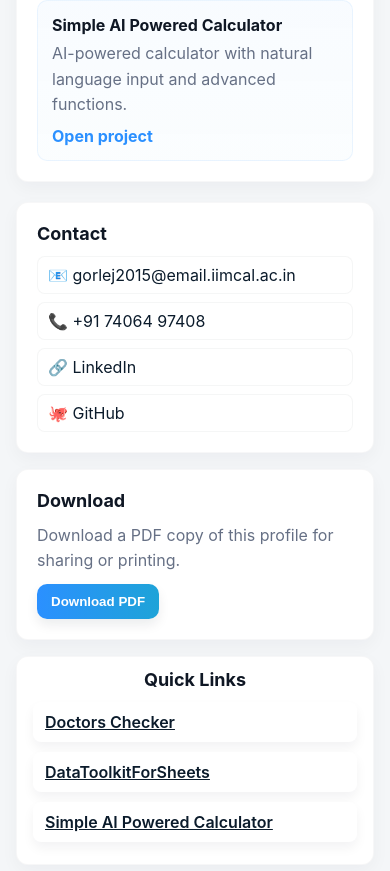
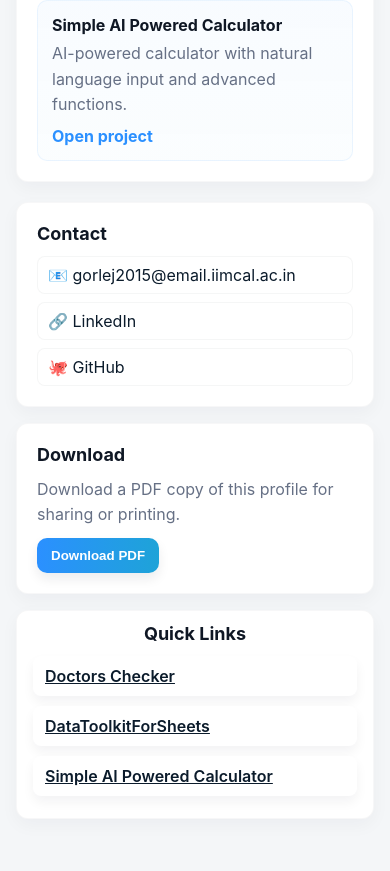
Before and after one commit to jayaraju-gorle/jayaraju-gorle.github.io, a plain HTML site: page index.html in a window 390 px wide. Shown: the part 2852-3723 px from the top of the page. Drawn offline with Linux system fonts and the light colour scheme.

Commit message:
docs: Remove phone number from contact information

```diff
--- a/index.html
+++ b/index.html
@@ -387,7 +387,7 @@
           <div class="section-title">Contact</div>
           <div class="contact-links">
             <a href="mailto:gorlej2015@email.iimcal.ac.in">📧 gorlej2015@email.iimcal.ac.in</a>
-            <a href="tel:+917406497408">📞 +91 74064 97408</a>
+
             <a href="https://www.linkedin.com/in/jayaraju-gorle" target="_blank">🔗 LinkedIn</a>
             <a href="https://github.com/jayaraju-gorle" target="_blank">🐙 GitHub</a>
           </div>
```
